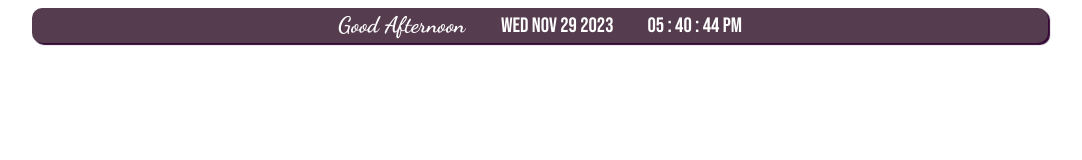
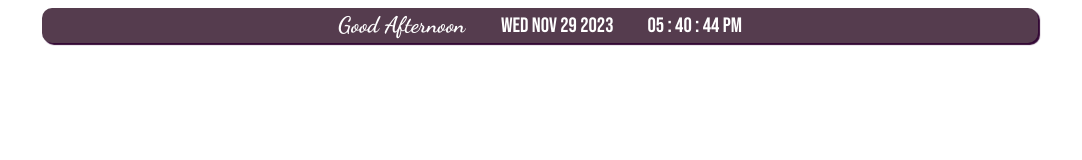
Before and after one commit to jimemontse/banner, a plain HTML site: page index.html in a window 1280 px wide. Shown: the whole page, without its empty margins (100-1182 px from the left). Drawn offline with Linux system fonts and the light colour scheme.

Commit message:
Update index.html

```diff
--- a/index.html
+++ b/index.html
@@ -37,7 +37,7 @@ h1 {
 }
 
 .card {
-    padding: 6px 60px 6px 60px;
+    padding: 6px 50px 6px 50px;
     border-radius: 10px;
     background: #553c4e;
     width: 70vw;
```
